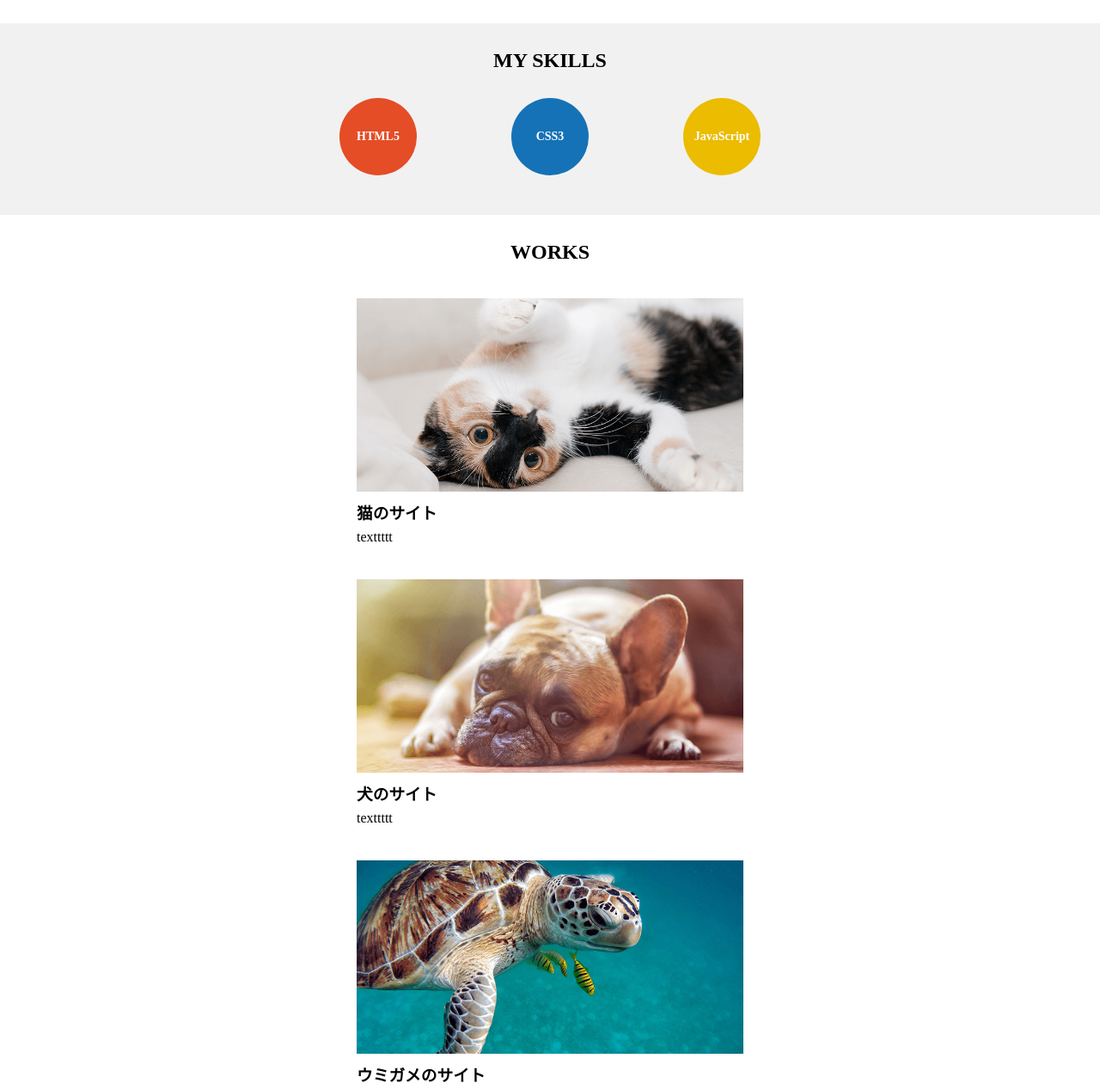
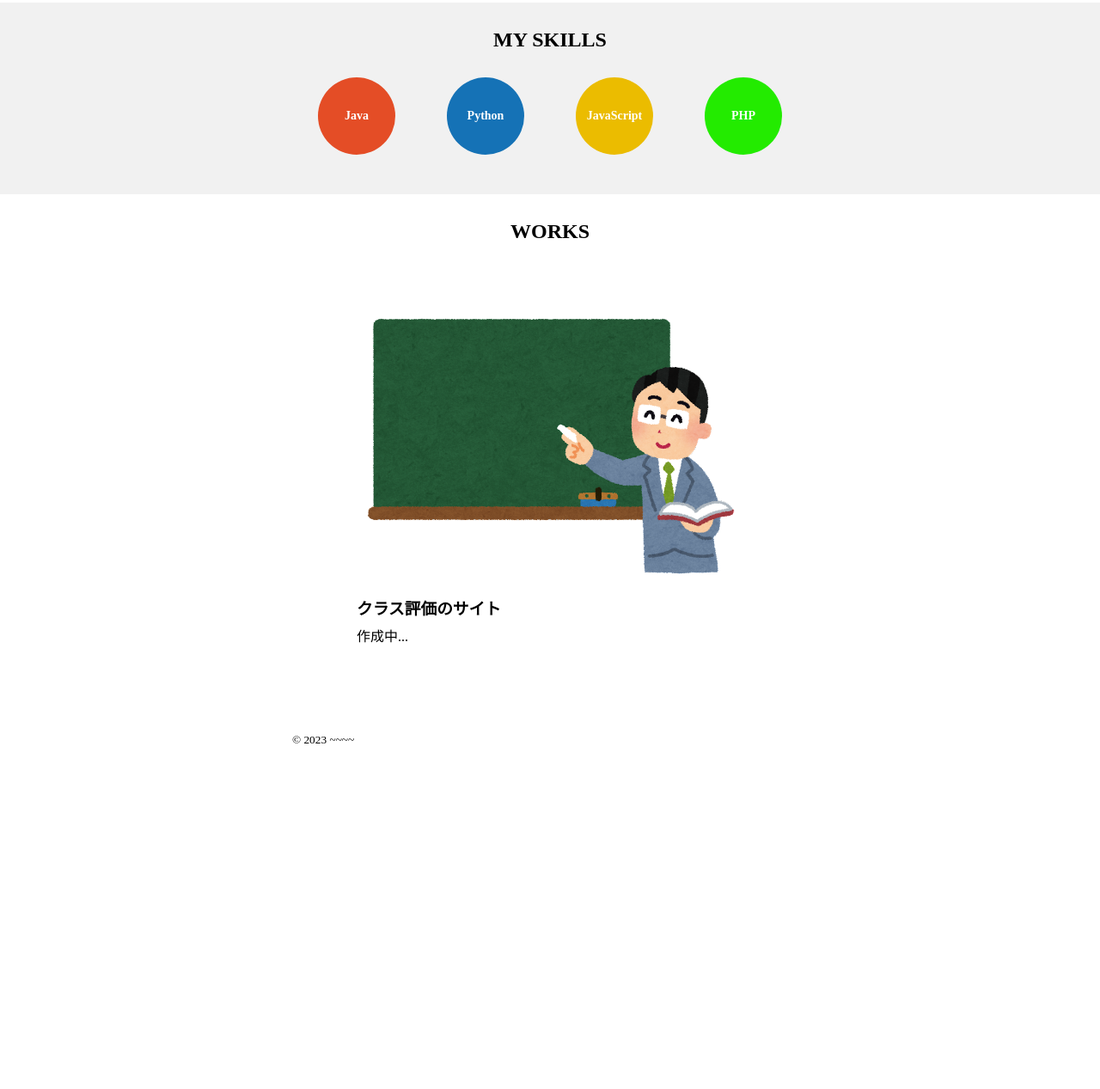
Before and after one commit to yudai39/yudai39.github.io, a plain HTML site: page index.html in a window 1280 px wide. Shown: the part 233-1500 px from the top of the page at 86% size. After the commit the page ends 1132 px from the top, so only its background shows below. Drawn offline with Linux system fonts and the light colour scheme.

Commit message:
メッセージ

```diff
--- a/css/style.css
+++ b/css/style.css
@@ -46,14 +46,17 @@ h2{
     display:flex;
     justify-content: space-around;
 }
-.skill_html5{
+.skill_java{
     background-color:#e44d26;
 }
-.skill_css3{
+.skill_python{
     background-color:#1572b6;
 }
 .skill_javascript{
     background-color:#ebbc00;
+}
+.skill_php{
+    background-color:#23eb00;
 }
 .myskills ul li{
     width:90px;
--- a/index.html
+++ b/index.html
@@ -1,3 +1,4 @@
+
 <!DOCTYPE html>
 <html lang="ja">
 <head>
@@ -13,37 +14,25 @@
     <header class="wrapper">
         <img class="photo" src="images/photo.png" alt="写真アイコン">
         <h1>大田原　優大 Yudai Otahara</h1>
-        <p>ウェブデザイナー見習い</p>
     </header>
     <main>
         <section class="myskills">
             <div class="wrapper">
                 <h2>MY SKILLS</h2>
                 <ul>
-                    <li class="skill_html5">HTML5</li>
-                    <li class="skill_css3">CSS3</li>
+                    <li class="skill_java">Java</li>
+                    <li class="skill_python">Python</li>
                     <li class="skill_javascript">JavaScript</li>
+                    <li class="skill_php">PHP</li>
                 </ul>
             </div>
         </section>
         <section class="wrapper">
             <h2>WORKS</h2>
             <div class="works_box">
-            <img class="works_image" src="images/cat.png" alt="猫のサイト">
-            <h3>猫のサイト</h3>
-            <p>texttttt</p>
-            </div>
-
-            <div class="works_box">
-                <img class="works_image" src="images/dog.png" alt="犬のサイト">
-                <h3>犬のサイト</h3>
-                <p>texttttt</p>
-            </div>
-
-            <div class="works_box">
-                    <img class="works_image" src="images/turtle.png" alt="亀のサイト">
-                    <h3>ウミガメのサイト</h3>
-                    <p>texttttt</p>
+            <a href=""><img class="works_image" src="images/sensei.png" alt="サイト"></a>
+            <h3>クラス評価のサイト</h3>
+            <p>作成中...</p>
             </div>
 
 
@@ -52,7 +41,7 @@
 
     <footer>
         <div class="wrapper">
-            <p><small>&copy; 2023 proglus.jp</small></p>
+            <p><small>&copy; 2023 ~~~~</small></p>
         </div>
     </footer>
 
```
Also changed, not shown: images/sensei.png (added), 1 other file.
